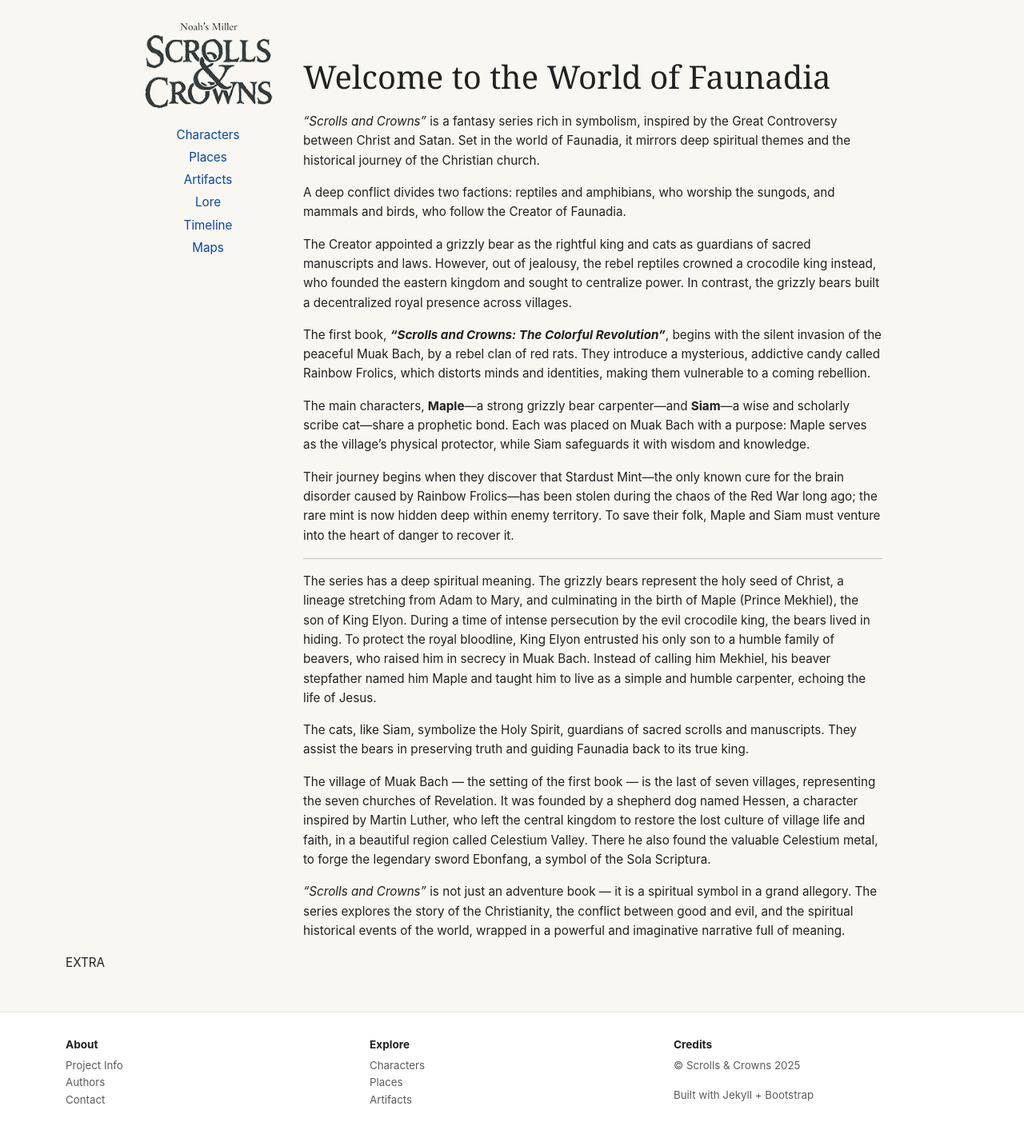
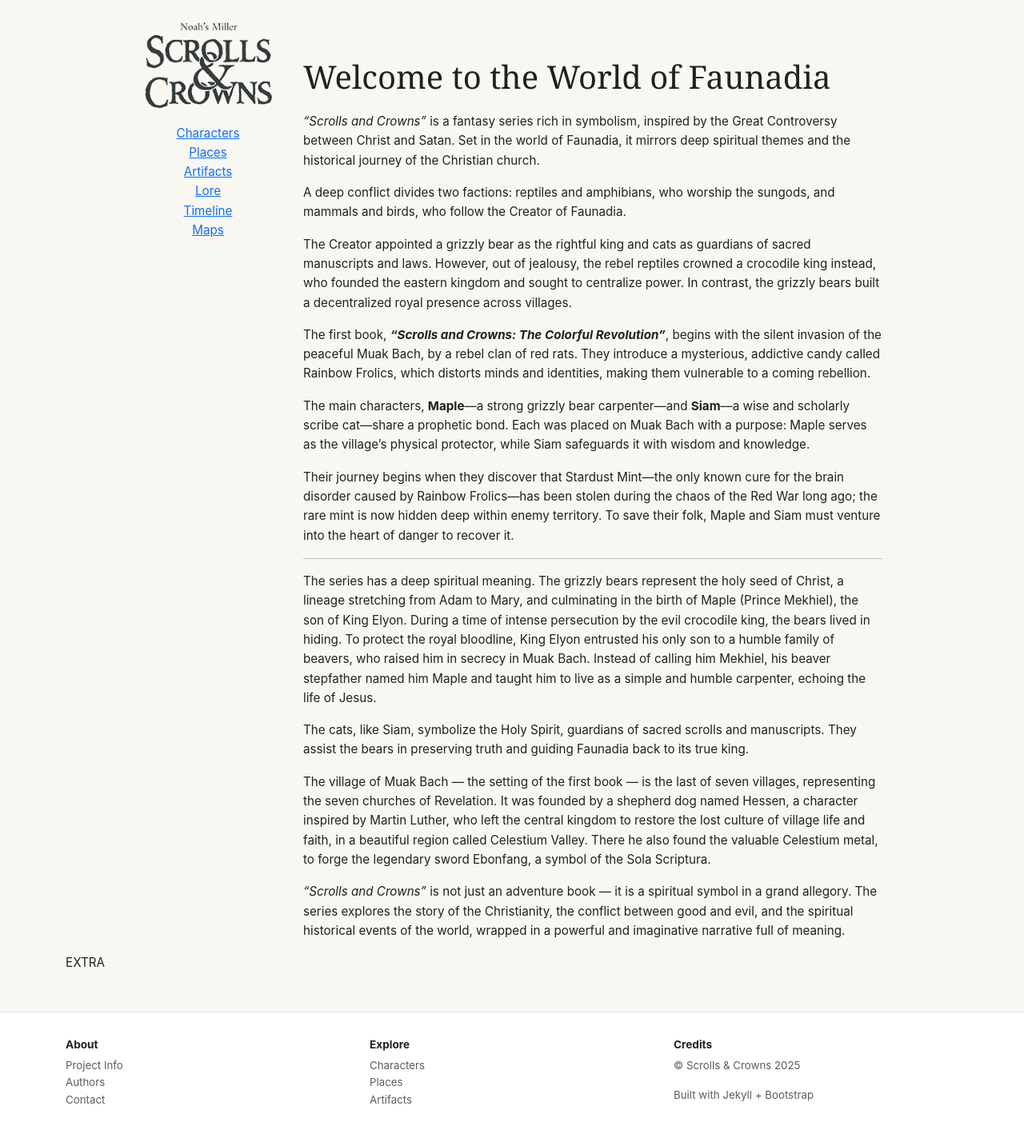
Before and after one commit to scrollsandcrowns/Wiki, a Jekyll site: the page built from index.html, in a window 1280 px wide. Shown: the whole page at 80% size. Built offline with Jekyll 4.4.1, drawn with Linux system fonts in a browser that asks for light colours; comment, search, counter and statistics services are not loaded.

Commit message:
Update nav_sidebar.html

```diff
--- a/_includes/nav_sidebar.html
+++ b/_includes/nav_sidebar.html
@@ -9,7 +9,7 @@
     </a>
   </div>
 
-  <nav class="simple-nav d-flex flex-column">
+  <nav class="d-flex flex-column">
     <a href="{{ '/characters/' | relative_url }}">Characters</a>
     <a href="{{ '/places/' | relative_url }}">Places</a>
     <a href="{{ '/artifacts/' | relative_url }}">Artifacts</a>
```
